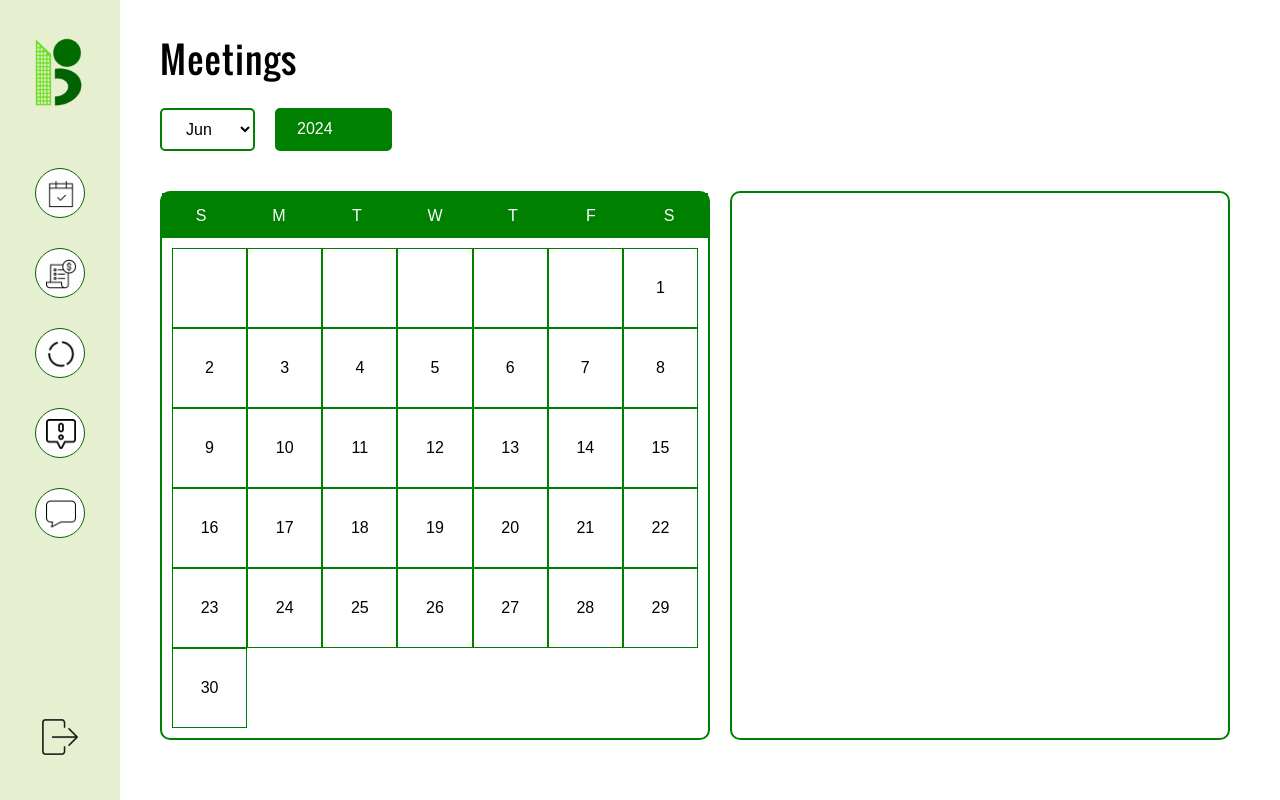
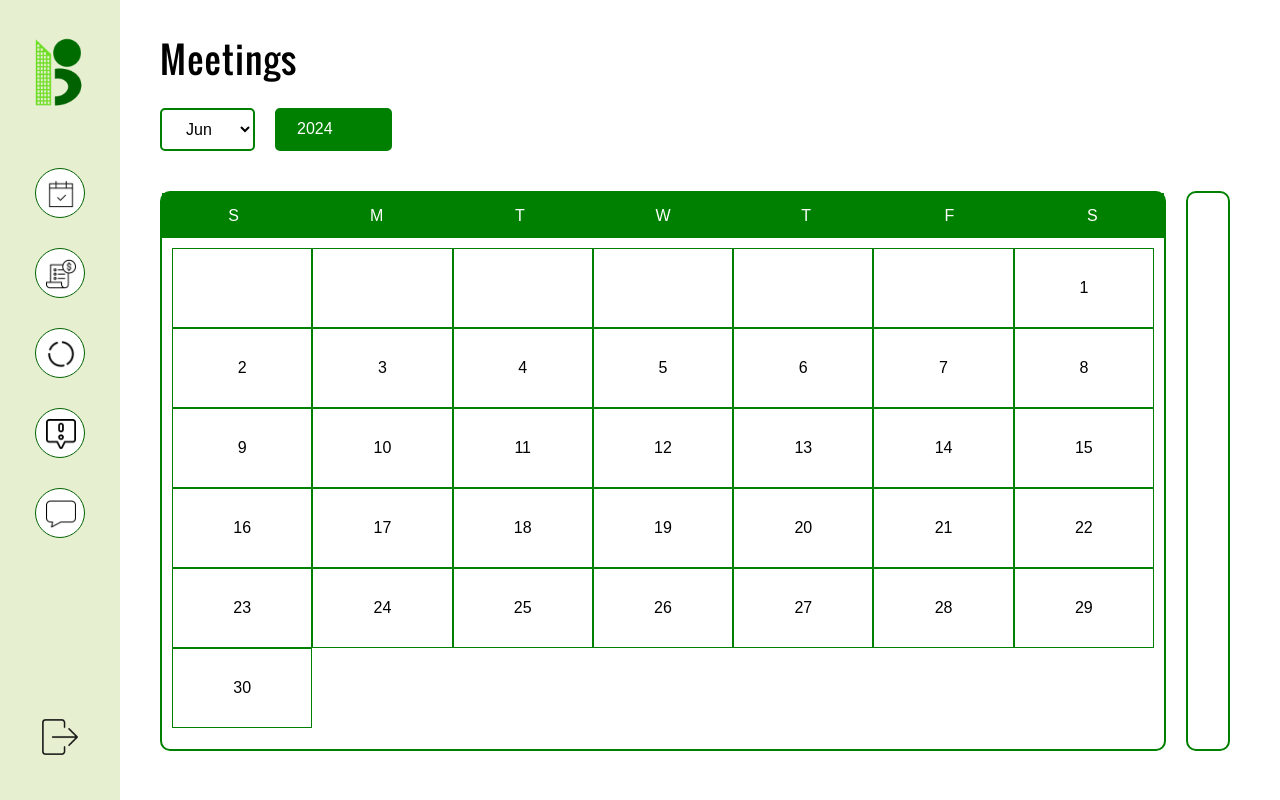
Before and after one commit to Just-Midhun/BuildFlow, a React (Create React App) app: page /meetings in a window 1280 px wide. Built offline with nearby package versions, Linux system fonts and the light colour scheme.

Commit message:
css fixed upto meetings page

```diff
--- a/src/components/Navbar.css
+++ b/src/components/Navbar.css
@@ -59,7 +59,6 @@
   .signout:hover::after {
     content: attr(data-tooltip);
     position: absolute;
-    margin-left: 0px;
     margin-top: 10px;
     transform: translateX(-50%);
     background-color: black;
--- a/src/components/billhistory.css
+++ b/src/components/billhistory.css
@@ -81,7 +81,6 @@ button img {
 .navbutton:hover::after,.billsnavbutton:hover::after, .signout:hover::after {
     content: attr(data-tooltip);
     position: absolute;
-    margin-left: 40%;
     transform: translateX(-50%);
     background-color: black;
     color: white;
--- a/src/components/camerastatus.css
+++ b/src/components/camerastatus.css
@@ -87,7 +87,6 @@ button img {
 .navbutton:hover::after, .camnavbutton:hover::after, .signout:hover::after {
     content: attr(data-tooltip);
     position: absolute;
-    margin-left: 40%;
     transform: translateX(-50%);
     background-color: black;
     color: white;
--- a/src/components/currentcomplaints.css
+++ b/src/components/currentcomplaints.css
@@ -75,7 +75,6 @@ button img {
 .navbutton:hover::after, .complaintsnavbutton:hover::after, .signout:hover::after {
     content: attr(data-tooltip);
     position: absolute;
-    margin-left: 40%;
     transform: translateX(-50%);
     background-color: black;
     color: white;
--- a/src/components/liftstatus.css
+++ b/src/components/liftstatus.css
@@ -74,7 +74,6 @@ button img {
 .navbutton:hover::after, .camnavbutton:hover::after, .signout:hover::after {
     content: attr(data-tooltip);
     position: absolute;
-    margin-left: 40%;
     transform: translateX(-50%);
     background-color: black;
     color: white;
--- a/src/components/meetings.css
+++ b/src/components/meetings.css
@@ -75,7 +75,6 @@ button img {
     padding-top: 30px;
     padding-bottom: 50px;
     height: 100vh;
-    overflow-y:auto;
 }
 
 .title {
@@ -119,6 +118,9 @@ button img {
 .meetings-main-content {
     display: flex;
     gap: 20px;
+    margin-bottom: 10px;
+    overflow: hidden;
+    height: 70vh;
 }
 
 .calendar {
@@ -158,5 +160,9 @@ button img {
     border: 2px solid green;
     border-radius: 10px;
     padding: 20px;
-    min-width: 500px;
+    max-width: 30vw;
+    font-size: 17px;
+    letter-spacing: 1px;
+    overflow-y: auto;
+    overflow-x: hidden;
 }
--- a/src/components/previouscomplaints.css
+++ b/src/components/previouscomplaints.css
@@ -75,7 +75,6 @@ button img {
 .navbutton:hover::after, .complaintsnavbutton:hover::after, .signout:hover::after {
     content: attr(data-tooltip);
     position: absolute;
-    margin-left: 40%;
     transform: translateX(-50%);
     background-color: black;
     color: white;
```
